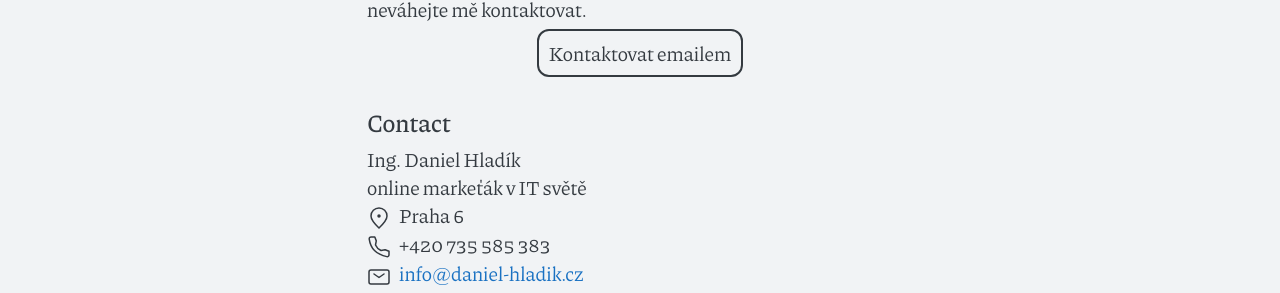
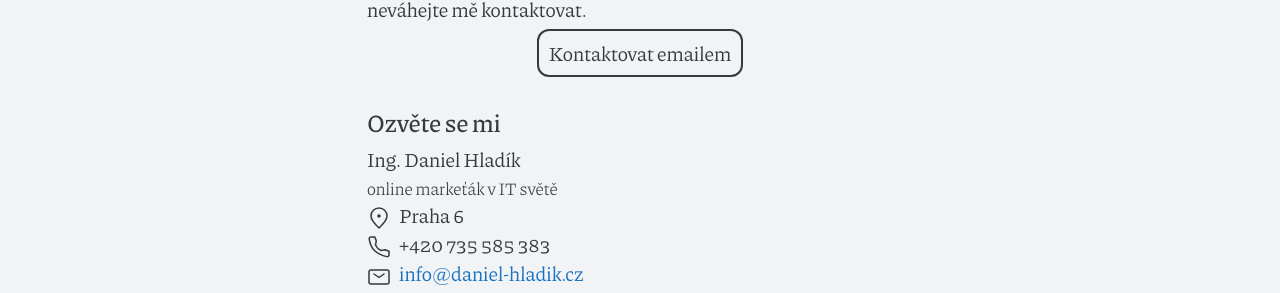
Before and after one commit to Dandee42/dandee42.github.io, a Jekyll site: the page built from index.md, in a window 1280 px wide. Shown: the part 1576-1869 px from the top of the page. Built offline with Jekyll 4.4.1, drawn with Linux system fonts in a browser that asks for light colours.

Commit message:
Update contact.html

```diff
--- a/_includes/contact.html
+++ b/_includes/contact.html
@@ -1,8 +1,7 @@
 <div class="contact">
-  <h2>Contact</h2>
+  <h2>Ozvěte se mi</h2>
   <ul>
-    <li>Ing. Daniel Hladík</li>
-    <li>{% if site.tagshort %}{{ site.tagshort }}{% endif %}</li>
+    <li>Ing. Daniel Hladík</li> <small>{% if site.tagshort %}{{ site.tagshort }}{% endif %}</small>
     <li><span class="li-icon">{% include svg/pin-alt.svg %}</span><span>{{ site.address }}</span></li>
     <li><span class="li-icon">{% include svg/phone.svg %}</span><span>{{ site.phone }}</span></li>
     <li><span class="li-icon">{% include svg/mail.svg %}</span><a href="mailto:{{ site.author.email }}">{{ site.author.email }}</a></li>
```
